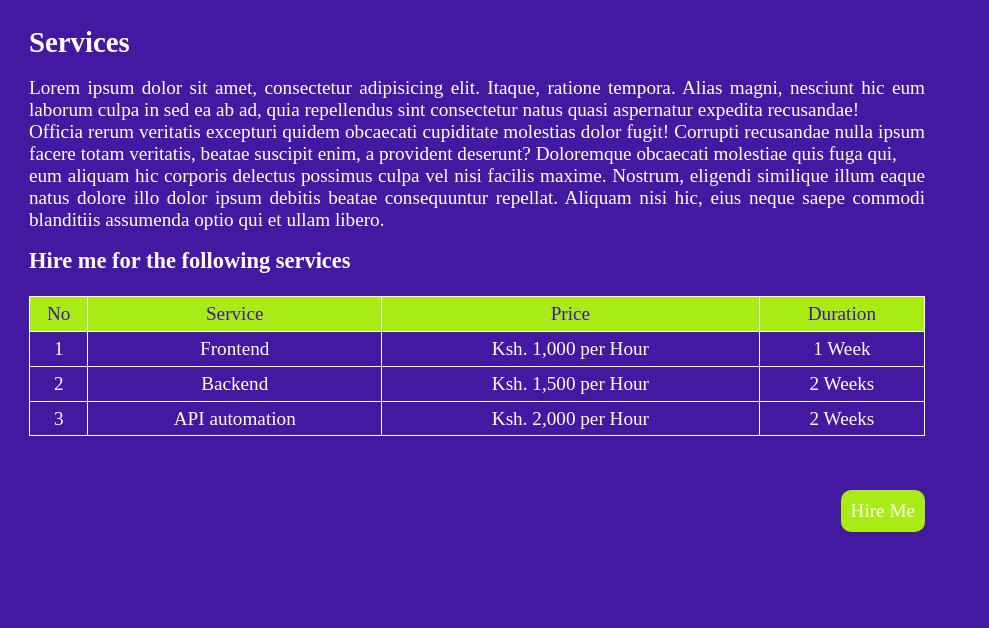
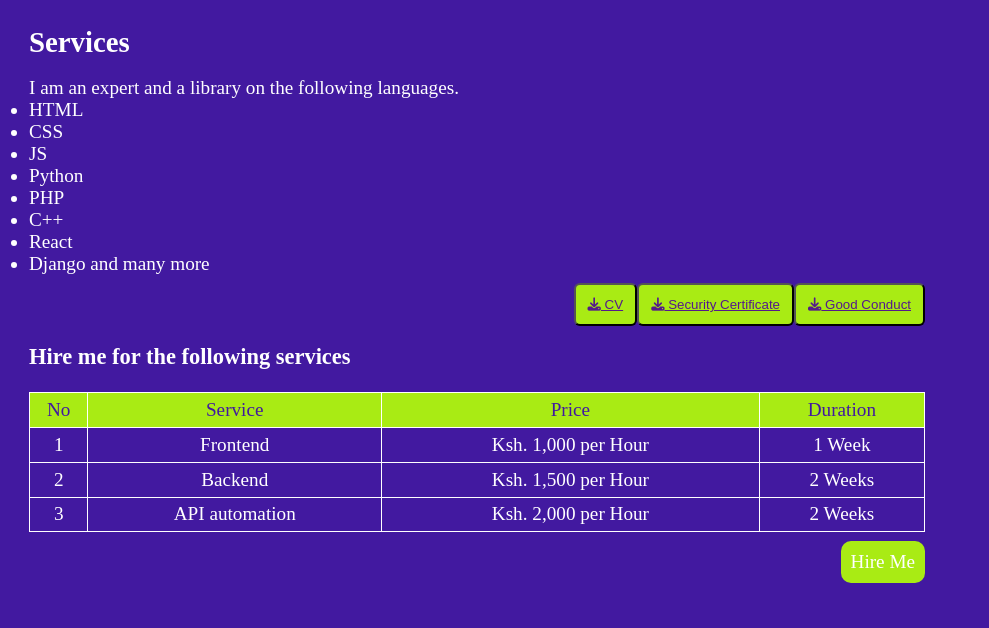
Before and after one commit to OdhiamboMoses/Portfolio2, a plain HTML site: page services.html in a window 1280 px wide. Shown: the full height of the page, 291-1280 px from the left. Drawn offline with Linux system fonts and the light colour scheme.

Commit message:
Modification services

```diff
--- a/css/styles.css
+++ b/css/styles.css
@@ -382,7 +382,7 @@ header:hover{
     height: 140px;
     width: 100%;
     text-align: center;
-    margin-bottom: 3%;
+    margin-bottom: 1%;
 }
 .tdhead {
     background-color: #A9EB14;
@@ -394,10 +394,28 @@ header:hover{
     padding: 10px;
     color: white;
     background-color: #A9EB14;
-    margin-top: 3%;
     border-radius: 10px;
     float: right;
 }
 .services-table a:hover{
     background-color: rgb(85, 253, 85);
 }
+.download-btn {
+    display: flex;
+    flex-direction: row;
+    flex-wrap: wrap;
+    justify-content: flex-end;
+}
+.download-btn button{
+    padding: 12px;
+    background-color: #A9EB14;
+    color: white;
+    border-radius: 6px;
+    margin-top: 1%;
+    float: right;
+    cursor: pointer;
+}
+.download-btn button:hover{
+    background-color: white;
+    color: #A9EB14;
+}
--- a/js/toggler.js
+++ b/js/toggler.js
@@ -41,3 +41,8 @@ function changeBg2()
         hd.style.backgroundColor = "#A9EB14";
     ;
 };
+
+let hirebtn = document.getElementById("hireBtn");
+hirebtn.addEventListener('click', function(){
+    alert("I have been Cliked, Type your message on the loading form. On your way to professional websites.");
+});
--- a/services.html
+++ b/services.html
@@ -39,11 +39,31 @@
             <h1>Services</h1>
             <div class="services-cont">
                 <p>
-                    Lorem ipsum dolor sit amet, consectetur adipisicing elit. Itaque, ratione tempora. Alias magni, nesciunt hic eum laborum culpa in sed ea ab ad, quia repellendus sint consectetur natus quasi aspernatur expedita recusandae! <br>
-                    Officia rerum veritatis excepturi quidem obcaecati cupiditate molestias dolor fugit! Corrupti recusandae nulla ipsum facere totam veritatis, beatae suscipit enim, a provident deserunt? Doloremque obcaecati molestiae quis fuga qui,
-                    <br>
-                    eum aliquam hic corporis delectus possimus culpa vel nisi facilis maxime. Nostrum, eligendi similique illum eaque natus dolore illo dolor ipsum debitis beatae consequuntur repellat. Aliquam nisi hic, eius neque saepe commodi blanditiis assumenda optio qui et ullam libero.
+                    I am an expert and a library on the following languages. <br>
                 </p>
+                <ul>
+                    <li>HTML</li>
+                    <li>CSS</li>
+                    <li>JS</li>
+                    <li>Python</li>
+                    <li>PHP</li>
+                    <li>C++</li>
+                    <li>React</li>
+                    <li>Django and many more</li>
+                </ul>
+                <div class="download-btn">
+                    <button>
+                        <a href="" download="documents/CURRICULUM VITAE MOSES 2022.pdf">
+                            <i class="fa-solid fa-download"></i> CV
+                        </a>
+                    </button>
+                    <button>
+                        <a href="" download="documents/Certificate for Odhiambo Moses for _CSAT Assessment Test - 2023..._.pdf">
+                            <i class="fa-solid fa-download"></i> Security Certificate
+                        </a>
+                    </button>
+                    <button><a href="" download="#"><i class="fa-solid fa-download"></i> Good Conduct</a></button>
+                </div>
             </div>
             <div class="services-table">
                 <h3>Hire me for the following services</h3><br>
@@ -73,7 +93,7 @@
                         <td>2 Weeks</td>
                     </tr>
                 </table>
-                <a href="contact.html">Hire Me</a>
+                <a href="contact.html" id="hireBtn">Hire Me</a>
             </div>
         </section>
     </main>
```
Also changed, not shown: 2 other files.
